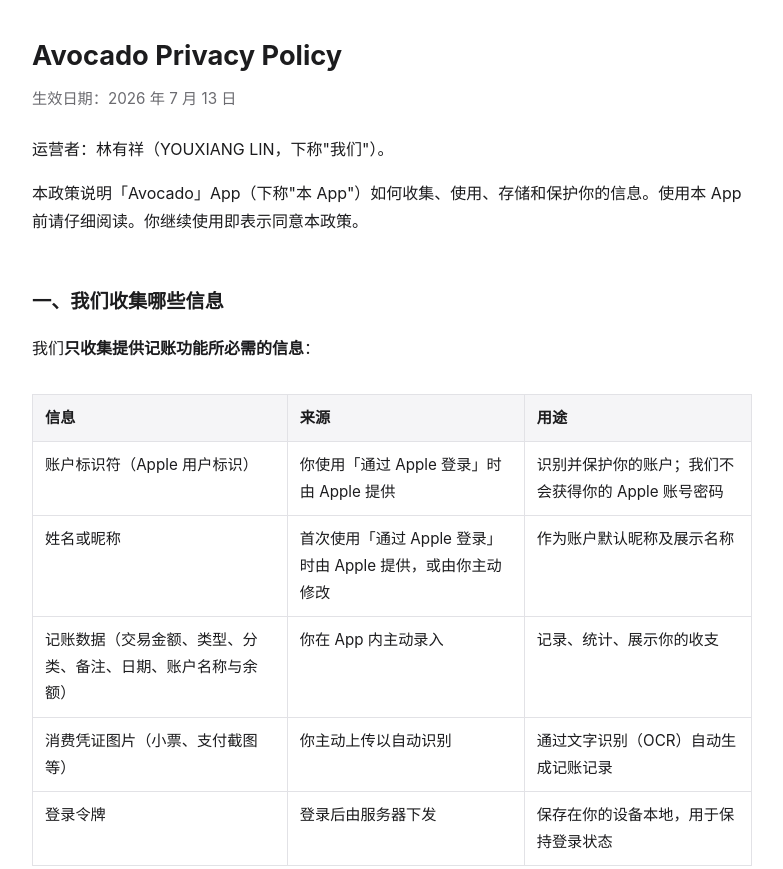
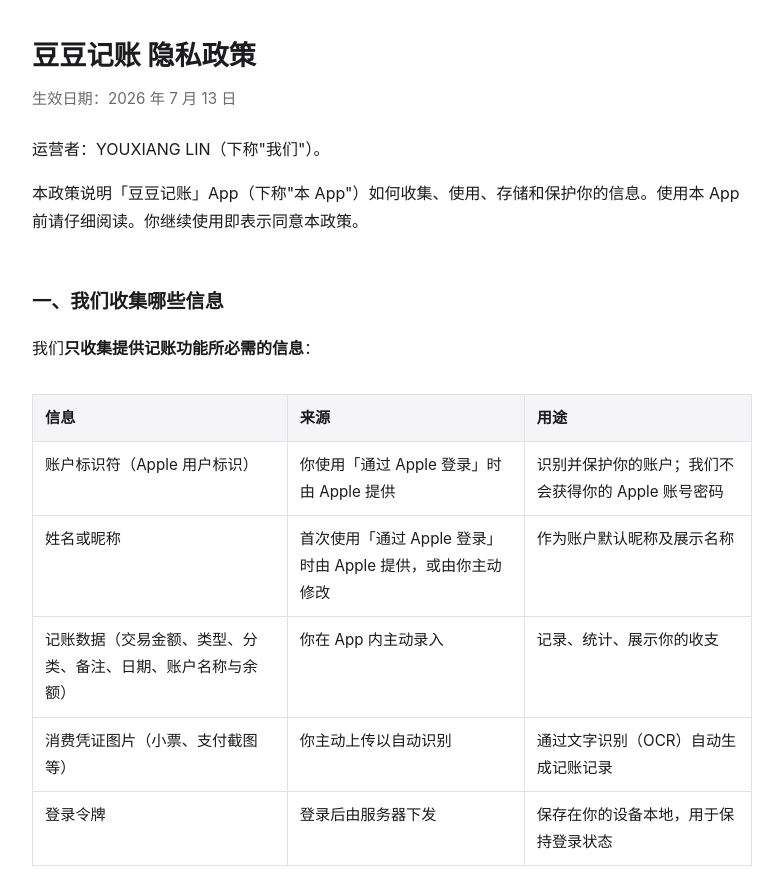
Before and after one commit to doudoupx/avocado-privacy-policy, a plain HTML site: page index.html in a window 1280 px wide. Shown: the top 869 px of the page, without its empty margins (248-1031 px from the left). Drawn offline with Linux system fonts and the light colour scheme.

Commit message:
Keep Chinese product name and English operator name

```diff
--- a/index.html
+++ b/index.html
@@ -3,7 +3,7 @@
 <head>
 <meta charset="UTF-8">
 <meta name="viewport" content="width=device-width, initial-scale=1.0">
-<title>Avocado Privacy Policy</title>
+<title>豆豆记账 隐私政策</title>
 <style>
   :root { --fg:#1c1c1e; --muted:#6b6b70; --bg:#ffffff; --card:#f5f5f7; --line:#e2e2e6; --accent:#4a8f52; }
   @media (prefers-color-scheme: dark) {
@@ -33,11 +33,11 @@
 </head>
 <body>
 <main>
-  <h1>Avocado Privacy Policy</h1>
+  <h1>豆豆记账 隐私政策</h1>
   <p class="date">生效日期：2026 年 7 月 13 日</p>
 
-  <p>运营者：林有祥（YOUXIANG LIN，下称"我们"）。</p>
-  <p>本政策说明「Avocado」App（下称"本 App"）如何收集、使用、存储和保护你的信息。使用本 App 前请仔细阅读。你继续使用即表示同意本政策。</p>
+  <p>运营者：YOUXIANG LIN（下称"我们"）。</p>
+  <p>本政策说明「豆豆记账」App（下称"本 App"）如何收集、使用、存储和保护你的信息。使用本 App 前请仔细阅读。你继续使用即表示同意本政策。</p>
 
   <h2>一、我们收集哪些信息</h2>
   <p>我们<strong>只收集提供记账功能所必需的信息</strong>：</p>
```
Also changed, not shown: privacy-policy.html (+4 -4 lines).
